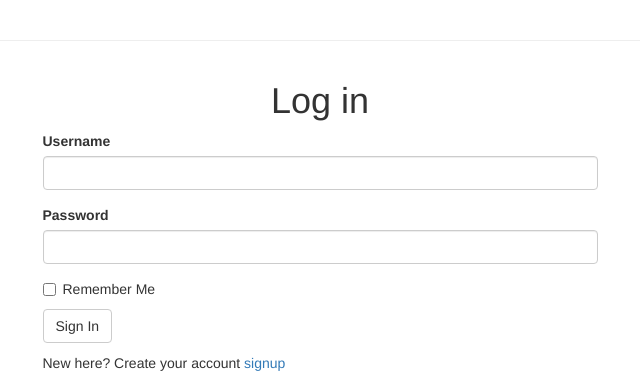
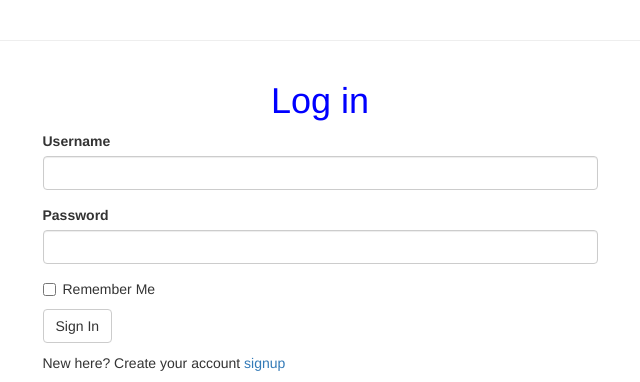
Before and after one commit to John-Kimani/Blue_Chip_Pitch_App, a Flask app: page /auth/login in a window 1280 px wide. Shown: the part 52-434 px from the top of the page, without its empty margins (320-960 px from the left). Run offline with Flask 2, Linux system fonts and the light colour scheme; some libraries are stand-ins or nearby versions.

Commit message:
Style auth templates

```diff
--- /dev/null
+++ b/app/static/css/auth.css
@@ -0,0 +1,3 @@
+h1{
+    color: blue;
+}
--- a/app/templates/auth/login.html
+++ b/app/templates/auth/login.html
@@ -1,12 +1,18 @@
 {% extends "base.html" %}
 {% import 'bootstrap/wtf.html' as wtf %}
+
+
+{% block styles %}
+{{ super() }}
+<link rel="stylesheet" type="text/css" href="{{ url_for('static', filename='css/auth.css') }}">
+{% endblock %}
 
 {% block app_context %}
     <div class="row">
         <div class="col-md-3">
             <!-- Empty div -->
         </div>
-        <div class="col-md-6">
+        <div class="col-md-6 auth">
             <h1 class="text-center">Log in</h1>
             <p>
                 {{ wtf.quick_form(form) }}
--- a/app/templates/auth/signup.html
+++ b/app/templates/auth/signup.html
@@ -1,5 +1,10 @@
 {% extends "base.html" %}
 {% import 'bootstrap/wtf.html' as wtf %}
+
+{% block styles %}
+{{ super() }}
+<link rel="stylesheet" type="text/css" href="{{ url_for('static', filename='css/auth.css') }}">
+{% endblock %}
 
 {% block app_context%}
     <h1 class="text-center">Register</h1>
@@ -8,7 +13,6 @@
             <!-- Empty div -->
         </div>
         <div class="col-md-6">
-            <h1>Sign up</h1>
             <p>
                 {{ wtf.quick_form(form) }}
             </p>
```
